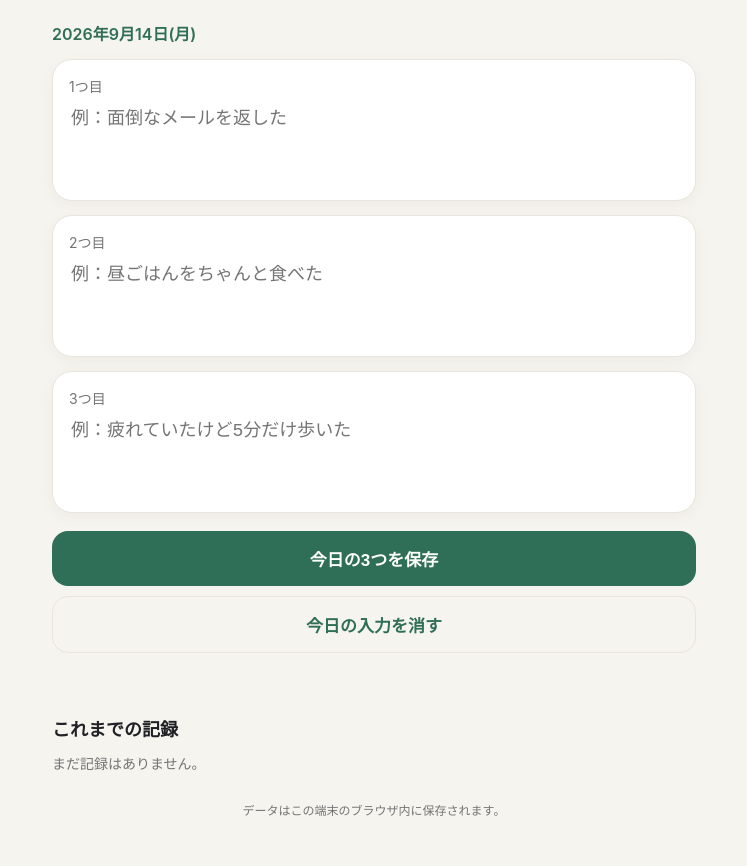
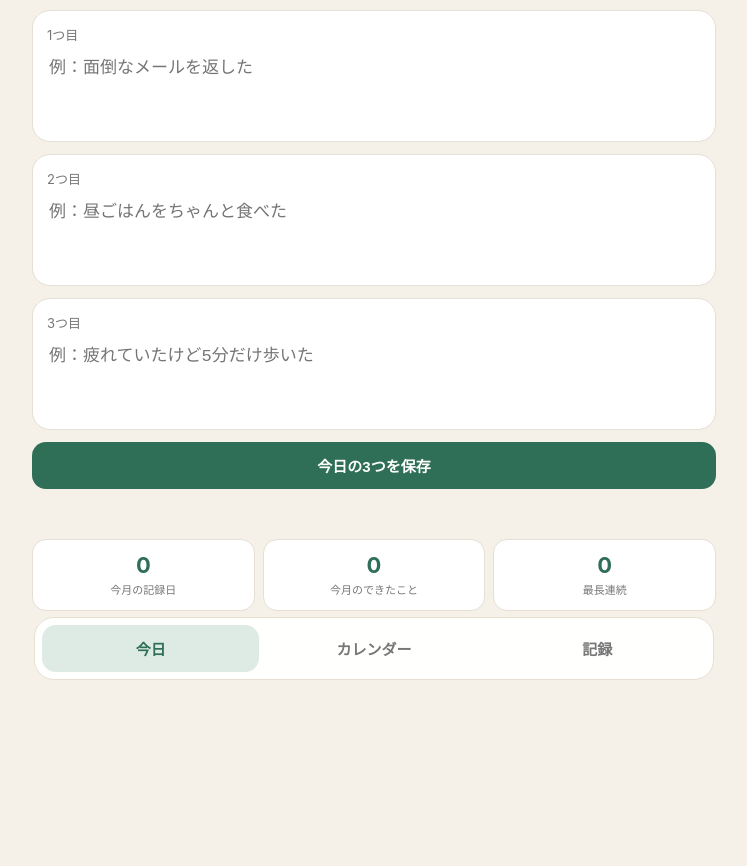
Before and after one commit to kmatty0603-art/three-wins-app, a plain HTML site: page index.html in a window 1280 px wide. Shown: the part 110-976 px from the top of the page, without its empty margins (266-1013 px from the left). After the commit the page ends 840 px from the top, so only its background shows below. Drawn offline with Linux system fonts and the light colour scheme.

Commit message:
Add files via upload

```diff
--- a/index.html
+++ b/index.html
@@ -1,150 +1,62 @@
-<!doctype html>
-<html lang="ja">
-<head>
-  <meta charset="utf-8">
-  <meta name="viewport" content="width=device-width,initial-scale=1,viewport-fit=cover">
-  <meta name="theme-color" content="#f6f4ef">
-  <meta name="apple-mobile-web-app-capable" content="yes">
-  <meta name="apple-mobile-web-app-status-bar-style" content="default">
-  <meta name="apple-mobile-web-app-title" content="今日できたこと">
-  <link rel="manifest" href="manifest.json">
-  <title>今日できたこと</title>
-  <style>
-    :root{
-      --bg:#f6f4ef; --card:#ffffff; --text:#202124; --muted:#747474;
-      --line:#e9e5dc; --accent:#2f6f57; --danger:#9a3d3d;
-    }
-    *{box-sizing:border-box}
-    body{
-      margin:0; background:var(--bg); color:var(--text);
-      font-family:-apple-system,BlinkMacSystemFont,"Hiragino Sans","Yu Gothic",sans-serif;
-      min-height:100vh;
-    }
-    .wrap{max-width:680px;margin:0 auto;padding:24px 18px 48px}
-    h1{font-size:30px;line-height:1.2;margin:20px 0 6px}
-    .sub{color:var(--muted);margin-bottom:24px;font-size:15px}
-    .date{font-weight:600;color:var(--accent);margin-bottom:14px}
-    .card{
-      background:var(--card); border:1px solid var(--line); border-radius:20px;
-      padding:16px; margin-bottom:14px; box-shadow:0 4px 16px rgba(0,0,0,.04)
-    }
-    label{display:block;font-size:14px;color:var(--muted);margin-bottom:8px}
-    textarea{
-      width:100%; min-height:76px; resize:none; border:0; outline:none;
-      font-size:18px; line-height:1.5; background:transparent; color:var(--text)
-    }
-    button{
-      width:100%; border:0; border-radius:16px; padding:15px 18px;
-      font-size:17px; font-weight:700; cursor:pointer
-    }
-    .save{background:var(--accent);color:white;margin-top:4px}
-    .ghost{background:transparent;color:var(--accent);border:1px solid var(--line);margin-top:10px}
-    .status{min-height:24px;text-align:center;color:var(--accent);font-size:14px;margin-top:10px}
-    .history{margin-top:28px}
-    .history h2{font-size:18px;margin-bottom:12px}
-    .entry{
-      background:#fff;border:1px solid var(--line);border-radius:16px;padding:14px;margin-bottom:10px
-    }
-    .entry-date{font-weight:700;font-size:14px;margin-bottom:8px;color:var(--accent)}
-    .entry ol{margin:0;padding-left:22px}
-    .entry li{margin:6px 0;line-height:1.5}
-    .empty{color:var(--muted);font-size:14px}
-    .footer{color:var(--muted);font-size:12px;text-align:center;margin-top:28px}
-  </style>
-</head>
-<body>
-<div class="wrap">
-  <h1>今日できたこと</h1>
-  <div class="sub">反省は書かない。できたことを3つだけ。</div>
-  <div class="date" id="today"></div>
+<!doctype html><html lang="ja"><head><meta charset="utf-8">
+<meta name="viewport" content="width=device-width,initial-scale=1,viewport-fit=cover">
+<meta name="theme-color" content="#f5f1e8"><meta name="apple-mobile-web-app-capable" content="yes">
+<meta name="apple-mobile-web-app-title" content="今日できたこと">
+<link rel="apple-touch-icon" href="icon-192.png"><link rel="manifest" href="manifest.json">
+<title>今日できたこと</title>
+<style>
+:root{--bg:#f5f1e8;--card:#fff;--text:#222;--muted:#777;--line:#e5dfd4;--accent:#2f6f57;--soft:#deebe5}
+*{box-sizing:border-box}body{margin:0;background:var(--bg);color:var(--text);font-family:-apple-system,BlinkMacSystemFont,"Hiragino Sans",sans-serif;padding-bottom:95px}
+.wrap{max-width:720px;margin:auto;padding:24px 18px}h1{margin:8px 0 4px;font-size:30px}.sub{color:var(--muted);font-size:14px}.top{display:flex;justify-content:space-between;align-items:start}.pill{background:var(--soft);color:var(--accent);padding:9px 12px;border-radius:999px;font-weight:700}
+.date{color:var(--accent);font-weight:700;margin:20px 0 12px}.card,.entry,.review{background:#fff;border:1px solid var(--line);border-radius:18px;padding:14px;margin-bottom:12px}
+label{display:block;color:var(--muted);font-size:13px;margin-bottom:7px}textarea{width:100%;min-height:72px;border:0;outline:0;resize:none;background:transparent;font-size:17px}
+button{border:0;border-radius:14px;padding:13px;font-weight:700;font-size:15px}.primary{width:100%;background:var(--accent);color:white}.secondary{background:#fff;border:1px solid var(--line);color:var(--accent)}
+.status{text-align:center;color:var(--accent);min-height:22px;margin:8px}.stats{display:grid;grid-template-columns:repeat(3,1fr);gap:8px;margin-top:20px}.stat{background:#fff;border:1px solid var(--line);border-radius:14px;padding:12px;text-align:center}.stat b{display:block;color:var(--accent);font-size:22px}.stat span{font-size:11px;color:var(--muted)}
+.section{font-size:19px;font-weight:700;margin:26px 0 12px}.grid{display:grid;grid-template-columns:repeat(7,1fr);gap:6px}.dow,.day{text-align:center}.dow{font-size:12px;color:var(--muted);padding:3px}.day{aspect-ratio:1;background:#fff;border:1px solid var(--line);border-radius:10px;display:flex;align-items:center;justify-content:center;font-size:13px}.done{background:var(--soft);color:var(--accent);font-weight:800}.blank{background:transparent;border-color:transparent}
+.monthbar{display:flex;justify-content:space-between;align-items:center}.entry-date{font-size:13px;color:var(--accent);font-weight:800}.entry ol{margin:7px 0 0;padding-left:20px}.entry li{margin:5px 0}.row{display:flex;gap:8px}.row>*{flex:1}
+nav{position:fixed;left:50%;transform:translateX(-50%);bottom:10px;width:min(680px,calc(100% - 24px));display:grid;grid-template-columns:repeat(3,1fr);gap:6px;background:rgba(255,255,255,.95);border:1px solid var(--line);border-radius:20px;padding:7px}nav button{background:transparent;color:var(--muted)}nav .active{background:var(--soft);color:var(--accent)}
+.view{display:none}.view.active{display:block}.small{font-size:12px;color:var(--muted)}
+</style></head><body><div class="wrap">
+<div class="top"><div><h1>今日できたこと</h1><div class="sub">反省は書かない。できたことを3つだけ。</div></div><div class="pill" id="streak">0日連続</div></div>
 
-  <div class="card">
-    <label for="w1">1つ目</label>
-    <textarea id="w1" placeholder="例：面倒なメールを返した"></textarea>
-  </div>
-  <div class="card">
-    <label for="w2">2つ目</label>
-    <textarea id="w2" placeholder="例：昼ごはんをちゃんと食べた"></textarea>
-  </div>
-  <div class="card">
-    <label for="w3">3つ目</label>
-    <textarea id="w3" placeholder="例：疲れていたけど5分だけ歩いた"></textarea>
-  </div>
+<section id="today" class="view active">
+<div class="date" id="date"></div>
+<div class="card"><label>1つ目</label><textarea id="w1" placeholder="例：面倒なメールを返した"></textarea></div>
+<div class="card"><label>2つ目</label><textarea id="w2" placeholder="例：昼ごはんをちゃんと食べた"></textarea></div>
+<div class="card"><label>3つ目</label><textarea id="w3" placeholder="例：疲れていたけど5分だけ歩いた"></textarea></div>
+<button class="primary" id="save">今日の3つを保存</button><div class="status" id="status"></div>
+<div class="stats"><div class="stat"><b id="days">0</b><span>今月の記録日</span></div><div class="stat"><b id="wins">0</b><span>今月のできたこと</span></div><div class="stat"><b id="best">0</b><span>最長連続</span></div></div>
+</section>
 
-  <button class="save" id="saveBtn">今日の3つを保存</button>
-  <button class="ghost" id="clearBtn">今日の入力を消す</button>
-  <div class="status" id="status"></div>
+<section id="cal" class="view">
+<div class="monthbar"><button class="secondary" id="prev">‹</button><b id="ctitle"></b><button class="secondary" id="next">›</button></div>
+<div class="grid" id="grid" style="margin-top:12px"></div>
+</section>
 
-  <section class="history">
-    <h2>これまでの記録</h2>
-    <div id="historyList"></div>
-  </section>
-
-  <div class="footer">データはこの端末のブラウザ内に保存されます。</div>
+<section id="hist" class="view">
+<div class="section" style="margin-top:0">これまでの記録</div><div id="history"></div>
+<div class="section">今月の振り返り</div><div class="review" id="review"></div>
+<div class="section">バックアップ</div><div class="row"><button class="secondary" id="export">書き出す</button><button class="secondary" id="import">読み込む</button></div>
+<input id="file" type="file" accept="application/json" hidden><div class="small" style="margin-top:10px">記録はこのiPhone内に保存されます。定期的な書き出しがおすすめです。</div>
+</section>
 </div>
-
+<nav><button class="active" data-id="today">今日</button><button data-id="cal">カレンダー</button><button data-id="hist">記録</button></nav>
 <script>
-const KEY = "threeWinsRecordsV1";
-const d = new Date();
-const pad = n => String(n).padStart(2,"0");
-const dateKey = `${d.getFullYear()}-${pad(d.getMonth()+1)}-${pad(d.getDate())}`;
-const jpDate = new Intl.DateTimeFormat("ja-JP",{year:"numeric",month:"long",day:"numeric",weekday:"short"}).format(d);
-document.getElementById("today").textContent = jpDate;
-
-function loadAll(){
-  try { return JSON.parse(localStorage.getItem(KEY) || "{}"); } catch(e){ return {}; }
-}
-function saveAll(data){ localStorage.setItem(KEY, JSON.stringify(data)); }
-
-function loadToday(){
-  const all = loadAll();
-  const vals = all[dateKey] || ["","",""];
-  ["w1","w2","w3"].forEach((id,i)=>document.getElementById(id).value = vals[i] || "");
-}
-
-function renderHistory(){
-  const all = loadAll();
-  const list = document.getElementById("historyList");
-  const entries = Object.entries(all).sort((a,b)=>b[0].localeCompare(a[0]));
-  if(!entries.length){
-    list.innerHTML = '<div class="empty">まだ記録はありません。</div>';
-    return;
-  }
-  list.innerHTML = entries.map(([date,items]) => {
-    const nice = new Intl.DateTimeFormat("ja-JP",{year:"numeric",month:"short",day:"numeric",weekday:"short"}).format(new Date(date+"T12:00:00"));
-    const lis = items.filter(Boolean).map(x=>`<li>${escapeHtml(x)}</li>`).join("");
-    return `<div class="entry"><div class="entry-date">${nice}</div><ol>${lis}</ol></div>`;
-  }).join("");
-}
-
-function escapeHtml(s){
-  return s.replace(/[&<>"']/g, m=>({ "&":"&amp;","<":"&lt;",">":"&gt;",'"':"&quot;","'":"&#039;" }[m]));
-}
-
-document.getElementById("saveBtn").addEventListener("click",()=>{
-  const vals = ["w1","w2","w3"].map(id=>document.getElementById(id).value.trim());
-  if(vals.some(v=>!v)){
-    document.getElementById("status").textContent = "3つ全部書いたら保存できます。";
-    return;
-  }
-  const all = loadAll();
-  all[dateKey] = vals;
-  saveAll(all);
-  document.getElementById("status").textContent = "保存しました。今日も十分やっています。";
-  renderHistory();
-});
-
-document.getElementById("clearBtn").addEventListener("click",()=>{
-  ["w1","w2","w3"].forEach(id=>document.getElementById(id).value="");
-  document.getElementById("status").textContent = "";
-});
-
-loadToday();
-renderHistory();
-
-if ("serviceWorker" in navigator) {
-  navigator.serviceWorker.register("./sw.js").catch(()=>{});
-}
-</script>
-</body>
-</html>
+const K="threeWinsRecordsV2",OLD="threeWinsRecordsV1",pad=n=>String(n).padStart(2,"0"),key=d=>`${d.getFullYear()}-${pad(d.getMonth()+1)}-${pad(d.getDate())}`;
+const now=new Date(),tk=key(now);let cm=new Date(now.getFullYear(),now.getMonth(),1);
+function load(){try{let v=JSON.parse(localStorage.getItem(K)||"null");if(v)return v;let o=JSON.parse(localStorage.getItem(OLD)||"{}");if(Object.keys(o).length){localStorage.setItem(K,JSON.stringify(o));return o}}catch(e){}return{}}
+function saveAll(x){localStorage.setItem(K,JSON.stringify(x))}
+date.textContent=new Intl.DateTimeFormat("ja-JP",{year:"numeric",month:"long",day:"numeric",weekday:"short"}).format(now);
+function loadToday(){let a=load()[tk]||["","",""];[w1,w2,w3].forEach((e,i)=>e.value=a[i]||"")}
+function streaks(){let a=load(),ks=Object.keys(a).filter(k=>(a[k]||[]).filter(Boolean).length===3).sort(),set=new Set(ks),c=0,d=new Date(now);while(set.has(key(d))){c++;d.setDate(d.getDate()-1)}let b=0,r=0,p=null;for(let k of ks){let q=new Date(k+"T12:00:00");r=p&&Math.round((q-p)/86400000)===1?r+1:1;b=Math.max(b,r);p=q}return[c,b]}
+function stats(){let a=load(),pre=`${now.getFullYear()}-${pad(now.getMonth()+1)}-`,ds=Object.keys(a).filter(k=>k.startsWith(pre)&&(a[k]||[]).filter(Boolean).length===3),s=streaks();days.textContent=ds.length;wins.textContent=ds.length*3;streak.textContent=s[0]+"日連続";best.textContent=s[1]}
+save.onclick=()=>{let v=[w1.value.trim(),w2.value.trim(),w3.value.trim()];if(v.some(x=>!x)){status.textContent="3つ全部書いたら保存できます。";return}let a=load();a[tk]=v;saveAll(a);status.textContent="保存しました。今日はここまでで十分。";render()}
+function calendar(){let a=load(),y=cm.getFullYear(),m=cm.getMonth();ctitle.textContent=`${y}年${m+1}月`;grid.innerHTML=["日","月","火","水","木","金","土"].map(x=>`<div class=dow>${x}</div>`).join("");let f=new Date(y,m,1),l=new Date(y,m+1,0);for(let i=0;i<f.getDay();i++)grid.innerHTML+="<div class='day blank'></div>";for(let d=1;d<=l.getDate();d++){let k=key(new Date(y,m,d)),ok=(a[k]||[]).filter(Boolean).length===3;grid.innerHTML+=`<div class='day ${ok?"done":""}'>${d}</div>`}}
+prev.onclick=()=>{cm=new Date(cm.getFullYear(),cm.getMonth()-1,1);calendar()};next.onclick=()=>{cm=new Date(cm.getFullYear(),cm.getMonth()+1,1);calendar()}
+function historyR(){let a=load(),e=Object.entries(a).sort((x,y)=>y[0].localeCompare(x[0]));history.innerHTML=e.length?e.map(([d,v])=>`<div class=entry><div class=entry-date>${new Intl.DateTimeFormat("ja-JP",{year:"numeric",month:"short",day:"numeric",weekday:"short"}).format(new Date(d+"T12:00:00"))}</div><ol>${v.filter(Boolean).map(x=>`<li>${x.replace(/[<>&]/g,"")}</li>`).join("")}</ol></div>`).join(""):"<div class=small>まだ記録はありません。</div>"}
+function reviewR(){let a=load(),pre=`${now.getFullYear()}-${pad(now.getMonth()+1)}-`,e=Object.entries(a).filter(([k])=>k.startsWith(pre)),items=e.flatMap(x=>x[1].filter(Boolean));review.innerHTML=items.length?`今月は<b>${e.length}日</b>記録し、<b>${items.length}個</b>の「できたこと」を残しました。数字にしなくても、ちゃんと積み上がっています。`:"今月の記録がたまると、ここに振り返りが表示されます。"}
+document.querySelectorAll("nav button").forEach(b=>b.onclick=()=>{document.querySelectorAll(".view").forEach(v=>v.classList.remove("active"));document.querySelectorAll("nav button").forEach(x=>x.classList.remove("active"));document.getElementById(b.dataset.id).classList.add("active");b.classList.add("active");render()})
+export.onclick=()=>{let blob=new Blob([JSON.stringify(load(),null,2)],{type:"application/json"}),a=document.createElement("a");a.href=URL.createObjectURL(blob);a.download=`three-wins-${tk}.json`;a.click()}
+import.onclick=()=>file.click();file.onchange=e=>{let f=e.target.files[0],r=new FileReader();r.onload=()=>{try{saveAll(JSON.parse(r.result));loadToday();render();alert("読み込みました")}catch(_){alert("読み込み失敗")}};r.readAsText(f)}
+function render(){stats();calendar();historyR();reviewR()}loadToday();render();if("serviceWorker"in navigator)navigator.serviceWorker.register("sw.js");
+</script></body></html>
```
Also changed, not shown: sw.js (+1 -8 lines), icon-192.png (added), icon-512.png (added), manifest.json.
